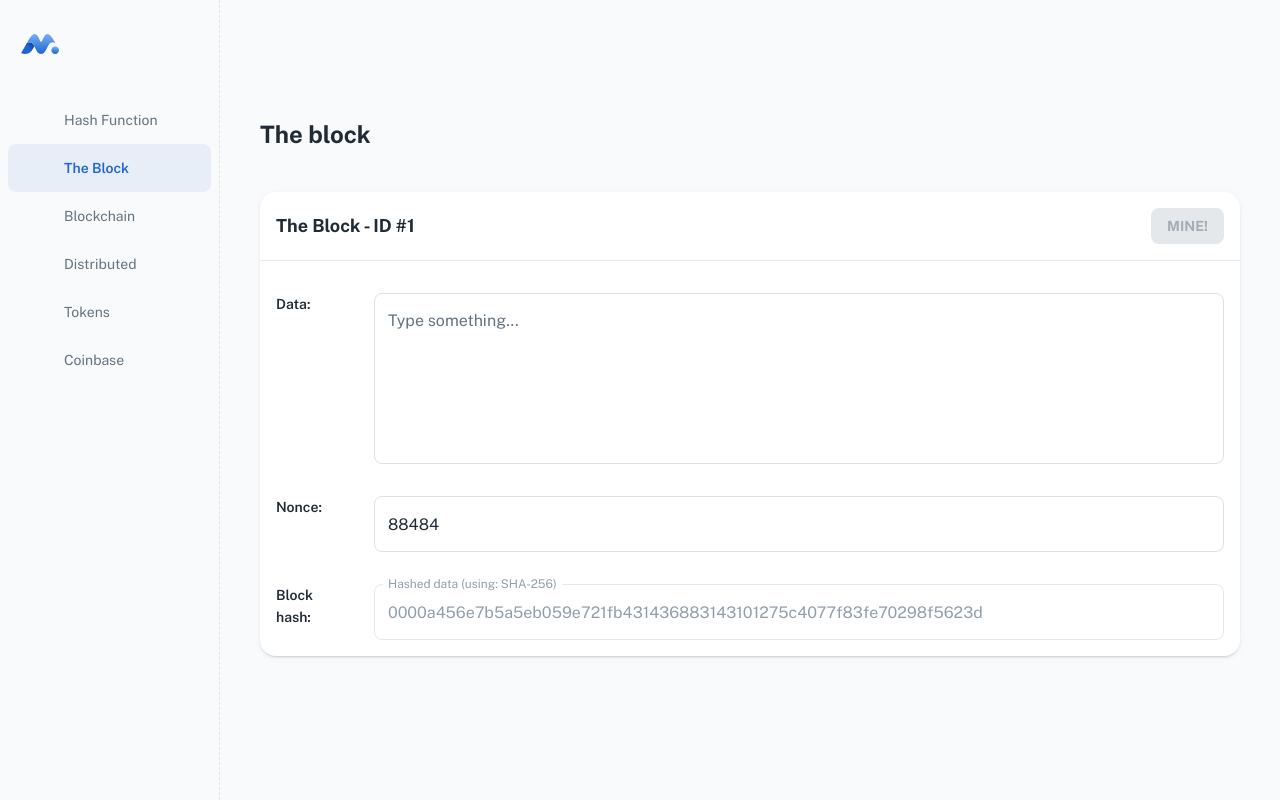
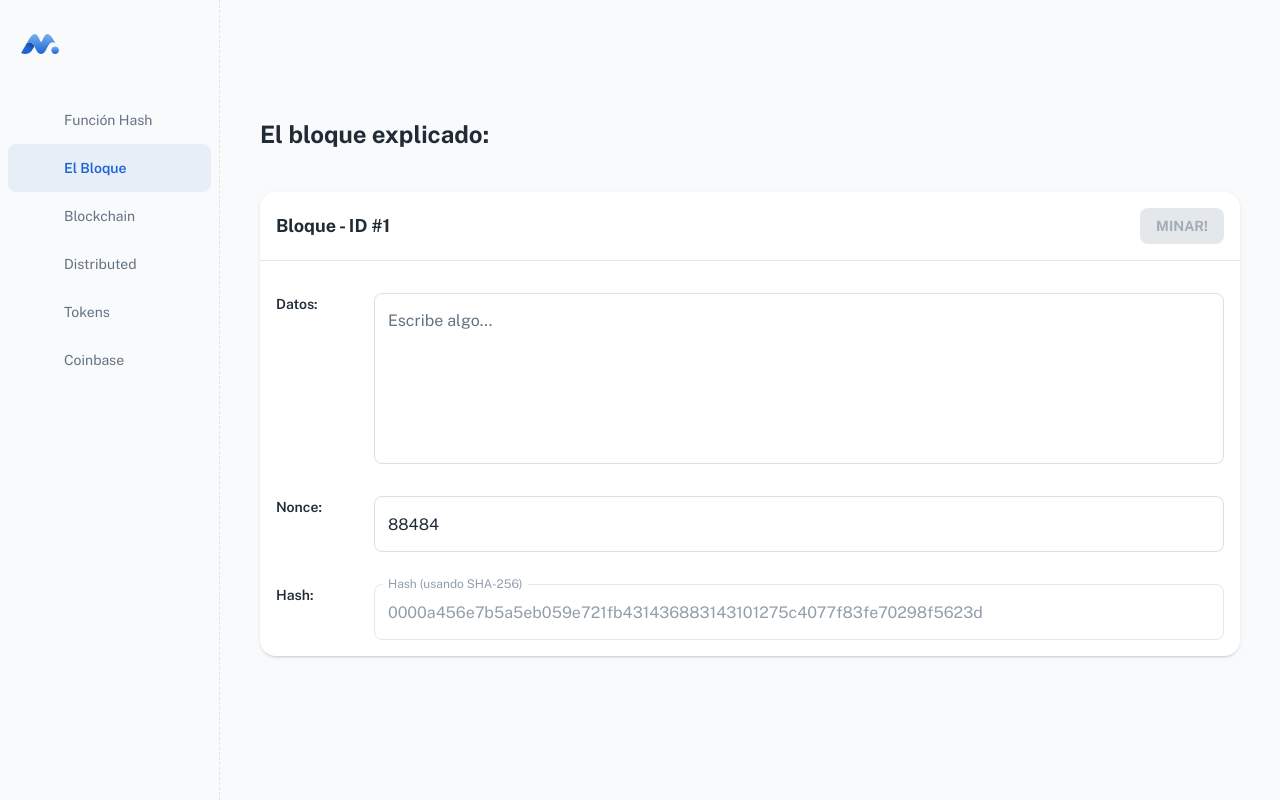
Before and after one commit to jorgeiglopez/blockchain-visual, a React (Create React App) app: page /main/block in a window 1280 px wide. Built offline with nearby package versions, Linux system fonts and the light colour scheme; some icons are missing; a web font is replaced by a local one.

Commit message:
Translating labels to spanish

```diff
--- a/src/layouts/main-page/NavConfig.js
+++ b/src/layouts/main-page/NavConfig.js
@@ -4,12 +4,12 @@ const getIcon = (name) => <Iconify icon={name} width={22} height={22} />;
 
 const navConfig = [
   {
-    title: 'Hash Function',
+    title: 'Función Hash',
     path: '/main/hash',
     icon: getIcon('eva:pie-chart-2-fill'),
   },
   {
-    title: 'The Block',
+    title: 'El Bloque',
     path: '/main/block',
     icon: getIcon('eva:people-fill'),
   },
--- a/src/pages/HashFunction.js
+++ b/src/pages/HashFunction.js
@@ -12,7 +12,7 @@ export default function HashFunction() {
       <Container maxWidth="xl">
 
         <Typography variant="h4" sx={{ mb: 5 }}>
-          Hash function explained
+          La función hash explicada:
         </Typography>
 
         <Grid container spacing={3}>
--- a/src/pages/TheBlock.js
+++ b/src/pages/TheBlock.js
@@ -9,7 +9,7 @@ export const TheBlock = () => {
       <Container maxWidth="xl">
 
         <Typography variant="h4" sx={{ mb: 5 }}>
-          The block
+          El bloque explicado:
         </Typography>
 
         <Grid container spacing={3}>
--- a/src/sections/@main/block/Block.js
+++ b/src/sections/@main/block/Block.js
@@ -20,9 +20,9 @@ const Block = ({ setup = { id: 1, data: '', nonce: '88484', previous: '' }}) =>
   }, [input]);
 
   const dataRow = {
-    leftTitle: 'Data:',
+    leftTitle: 'Datos:',
     textFieldsProps: {
-      label: 'Type something...',
+      label: 'Escribe algo...',
       multiline: true,
       rows: 6,
       value: input.data,
@@ -39,20 +39,20 @@ const Block = ({ setup = { id: 1, data: '', nonce: '88484', previous: '' }}) =>
   };
 
   const hashRow = {
-    leftTitle: 'Block hash:',
+    leftTitle: 'Hash:',
     textFieldsProps: {
-      label: 'Hashed data (using: SHA-256)',
+      label: 'Hash (usando SHA-256)',
       disabled: true,
       value: hashed,
       error: !valid,
-      helperText: !valid && 'The block is not signed!'
+      helperText: !valid && 'El bloque no está verificado!'
     },
   };
 
   const prevRow = !!input.previous ? {
-    leftTitle: 'Previous:',
+    leftTitle: 'Hash Previo:',
     textFieldsProps: {
-      label: 'Previous block hash',
+      label: 'Hash del bloque anterior',
       disabled: true,
       value: input.previous
     },
@@ -62,7 +62,7 @@ const Block = ({ setup = { id: 1, data: '', nonce: '88484', previous: '' }}) =>
     <Card>
       <Box display={'flex'} padding={'16px'}>
         <Box display={'flex'}>
-          <CardHeader title={"The Block  -  ID #" + input.id} style={{ padding: 0 }} />
+          <CardHeader title={"Bloque  -  ID #" + input.id} style={{ padding: 0 }} />
           <Iconify
             icon={valid ? 'ant-design:check-circle-filled' : 'charm:circle-cross'}
             sx={{ width: '2rem', height: '2rem', ml: '15px', mt: '2px' }}
@@ -77,7 +77,7 @@ const Block = ({ setup = { id: 1, data: '', nonce: '88484', previous: '' }}) =>
             onClick={() => mine(input.data)
               .then(result => setInput({ ...input, nonce: result }))}
           >
-            MINE!
+            MINAR!
           </Button>
         </Box>
       </Box>
--- a/src/sections/@main/hash/HashBlock.js
+++ b/src/sections/@main/hash/HashBlock.js
@@ -12,9 +12,9 @@ const HashBlock = () => {
   }, [input]);
 
   const dataRow = {
-    leftTitle: 'Data:',
+    leftTitle: 'Datos:',
     textFieldsProps: {
-      label: 'Type something...',
+      label: 'Escribe algo...',
       multiline: true,
       rows: 6,
       value: input,
@@ -23,9 +23,9 @@ const HashBlock = () => {
   };
 
   const hashRow = {
-    leftTitle: 'SHA-256:',
+    leftTitle: 'Hash:',
     textFieldsProps: {
-      label: 'Hashed data (using: SHA-256)',
+      label: 'Hash (usando SHA-256)',
       disabled: true,
       value: hashed,
     },
@@ -34,7 +34,7 @@ const HashBlock = () => {
 
   return (
     <Card>
-      <CardHeader title={"The \"SHA-256\" hash function:"} style={{ padding: '1.1em' }} />
+      <CardHeader title={"Función \"SHA-256\":"} style={{ padding: '1.1em' }} />
       <Divider style={{ marginBottom: '1em' }} />
       <TableWrapper rows={[dataRow, hashRow]} />
     </Card>
```
Also changed, not shown: src/components/Row.js (+0 -9 lines).
